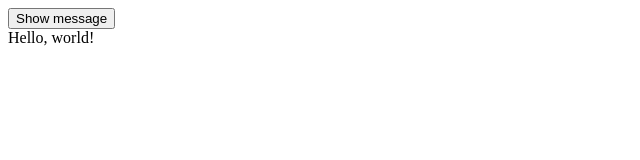
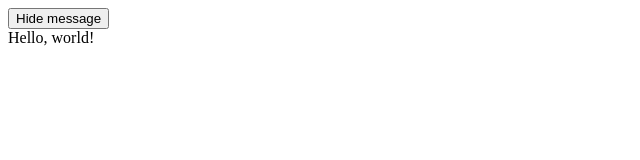
Before and after one commit to pramnora/jquery, a plain HTML site: page language/hw/hw07.html in a window 1280 px wide. Both pictures are taken after a click on the button "Show message". Shown: the full height of the page, 0-640 px from the left. Drawn offline with nearby package versions, Linux system fonts and the light colour scheme.

Commit message:
Update hw07.html
Switched text: Show/Hide

```diff
--- a/language/hw/hw07.html
+++ b/language/hw/hw07.html
@@ -16,8 +16,8 @@
    $(document).ready(function() {
     $("button").click(function(){
      $("div").slideToggle();
-     if (flag==0){$("button").text("Show message");}
-     if (flag==1){$("button").text("Hide message");}
+     if (flag==0){$("button").text("Hide message");}
+     if (flag==1){$("button").text("Show message");}
      if (flag==0){flag=1} else {flag=0};
     });
    });
```
